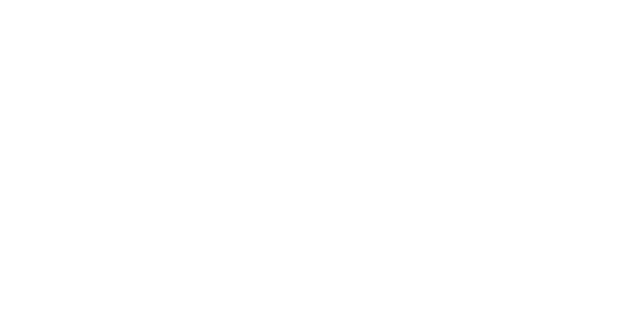
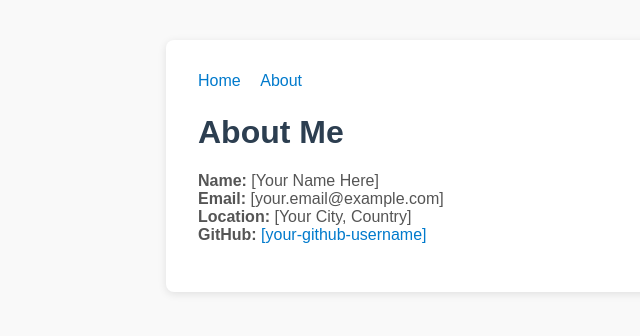
Before and after one commit to PyoNell/first-steps-with-copilot, a plain HTML site: page about.html in a window 1280 px wide. Shown: the whole page, without its empty margins (142-782 px from the left). Drawn offline with Linux system fonts and the light colour scheme.

Commit message:
Add personal details to about.html and update user name in index.html

```diff
--- a/about.html
+++ b/about.html
@@ -0,0 +1,31 @@
+<!DOCTYPE html>
+<html lang="en">
+<head>
+    <meta charset="UTF-8">
+    <meta name="viewport" content="width=device-width, initial-scale=1.0">
+    <title>About Me</title>
+    <style>
+        body { font-family: Arial, sans-serif; margin: 40px; background: #f9f9f9; }
+        .container { max-width: 600px; margin: auto; background: #fff; padding: 2em; border-radius: 8px; box-shadow: 0 2px 8px rgba(0,0,0,0.1); }
+        h1 { color: #2c3e50; }
+        p, li { color: #555; }
+        a { color: #007acc; text-decoration: none; }
+        a:hover { text-decoration: underline; }
+    </style>
+</head>
+<body>
+    <div class="container">
+        <nav style="margin-bottom:1.5em;">
+            <a href="index.html" style="margin-right:1em; color:#007acc; text-decoration:none;">Home</a>
+            <a href="about.html" style="color:#007acc; text-decoration:none;">About</a>
+        </nav>
+        <h1>About Me</h1>
+        <ul style="list-style:none; padding:0;">
+            <li><strong>Name:</strong> [Your Name Here]</li>
+            <li><strong>Email:</strong> [your.email@example.com]</li>
+            <li><strong>Location:</strong> [Your City, Country]</li>
+            <li><strong>GitHub:</strong> <a href="https://github.com/[your-github-username]" target="_blank">[your-github-username]</a></li>
+        </ul>
+    </div>
+</body>
+</html>
```
Also changed, not shown: index.html (+1 -1 lines).
